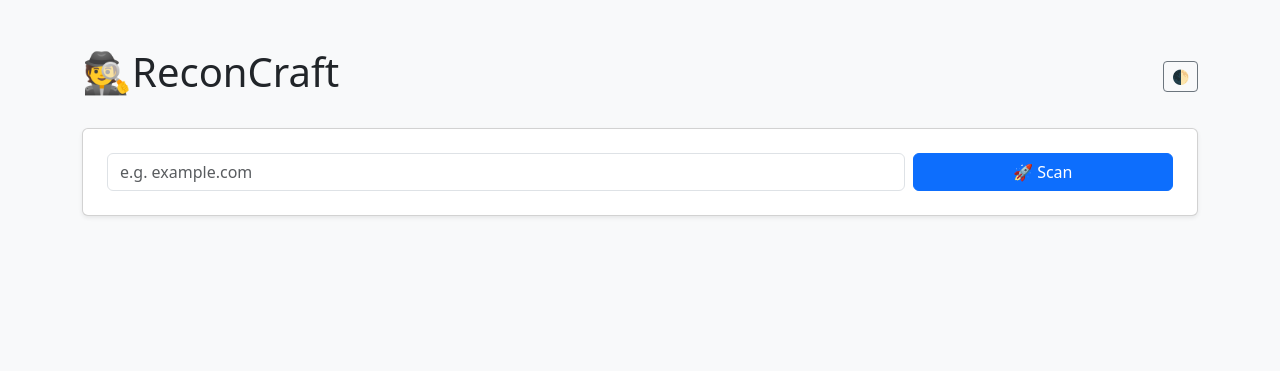
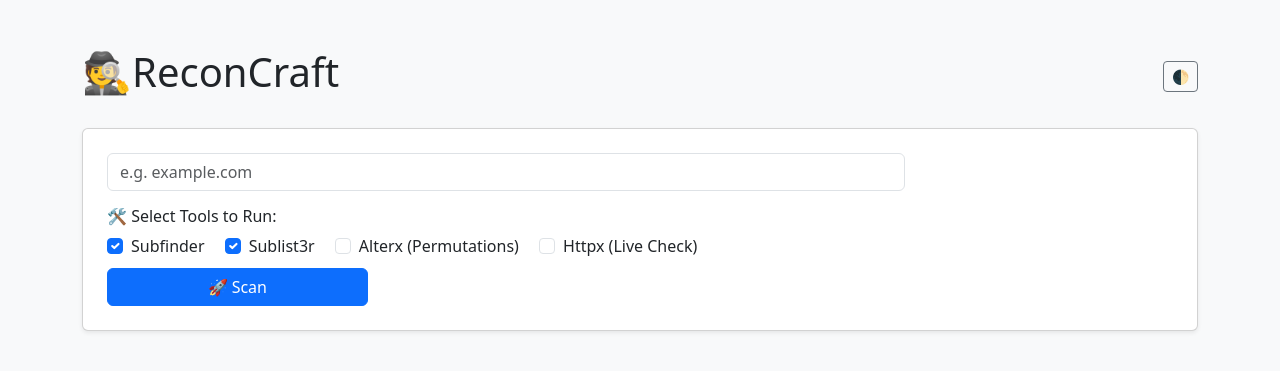
Before and after one commit to Ibrahim227/ReconCraft, a Flask app: page / in a window 1280 px wide. Shown: the top 371 px of the page. Run offline with Flask 3, Linux system fonts and the light colour scheme.

Commit message:
update index.html: add running scan options

```diff
--- a/templates/index.html
+++ b/templates/index.html
@@ -118,9 +118,31 @@
       <form id="scan-form">
         <div class="row g-2">
           <div class="col-md-9">
-            <label for="domain" class="form-label visually-hidden">Target Domain</label>
+<!--            <label for="domain" class="form-label visually-hidden">Target Domain</label>-->
             <input type="text" class="form-control" id="domain" placeholder="e.g. example.com" required />
           </div>
+
+          <!-- ✅ Tool Selection Checkboxes -->
+          <div class="mt-3">
+            <h6>🛠️ Select Tools to Run:</h6>
+            <div class="form-check form-check-inline">
+              <input class="form-check-input" type="checkbox" name="tools" value="subfinder" id="tool-subfinder" checked>
+              <label class="form-check-label" for="tool-subfinder">Subfinder</label>
+            </div>
+            <div class="form-check form-check-inline">
+              <input class="form-check-input" type="checkbox" name="tools" value="sublist3r" id="tool-sublist3r" checked>
+              <label class="form-check-label" for="tool-sublist3r">Sublist3r</label>
+            </div>
+            <div class="form-check form-check-inline">
+              <input class="form-check-input" type="checkbox" name="tools" value="alterx" id="tool-alterx">
+              <label class="form-check-label" for="tool-alterx">Alterx (Permutations)</label>
+            </div>
+            <div class="form-check form-check-inline">
+              <input class="form-check-input" type="checkbox" name="tools" value="httpx" id="tool-httpx">
+              <label class="form-check-label" for="tool-httpx">Httpx (Live Check)</label>
+            </div>
+          </div>
+
           <div class="col-md-3">
             <button type="submit" class="btn btn-primary w-100 h-100" id="run-btn">🚀 Scan</button>
           </div>
@@ -212,11 +234,15 @@
       commandLog.innerText = '';
       startTimer();
 
+
+      const selectedTools = Array.from(document.querySelectorAll('input[name="tools"]:checked')).map(el => el.value);
+
       fetch('/async_scan', {
-        method: 'POST',
-        headers: { 'Content-Type': 'application/x-www-form-urlencoded' },
-        body: new URLSearchParams({ domain })
+         method: 'POST',
+         headers: { 'Content-Type': 'application/json' },
+         body: JSON.stringify({ domain, tools: selectedTools })
       })
+
         .then(res => res.json())
         .then(data => {
           if (data.status === 'Scan started') {
```
